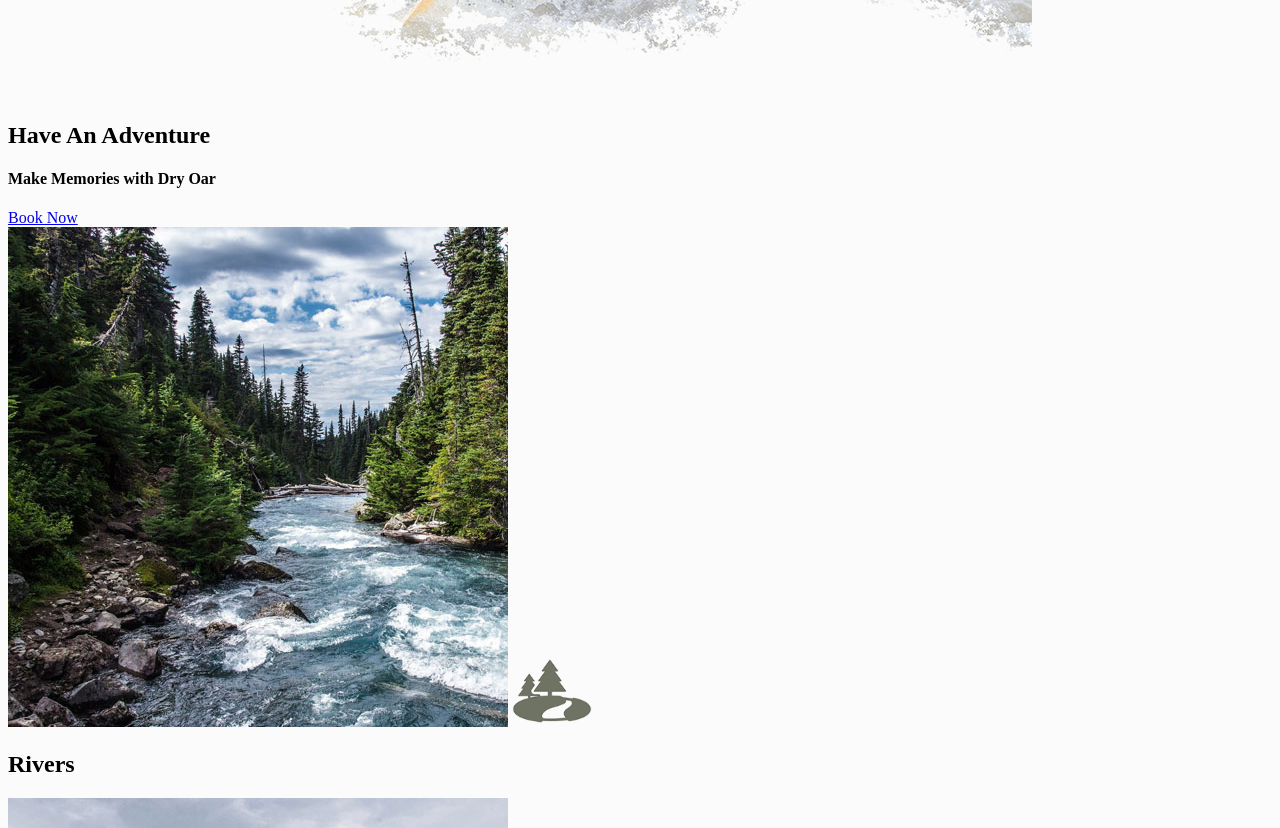
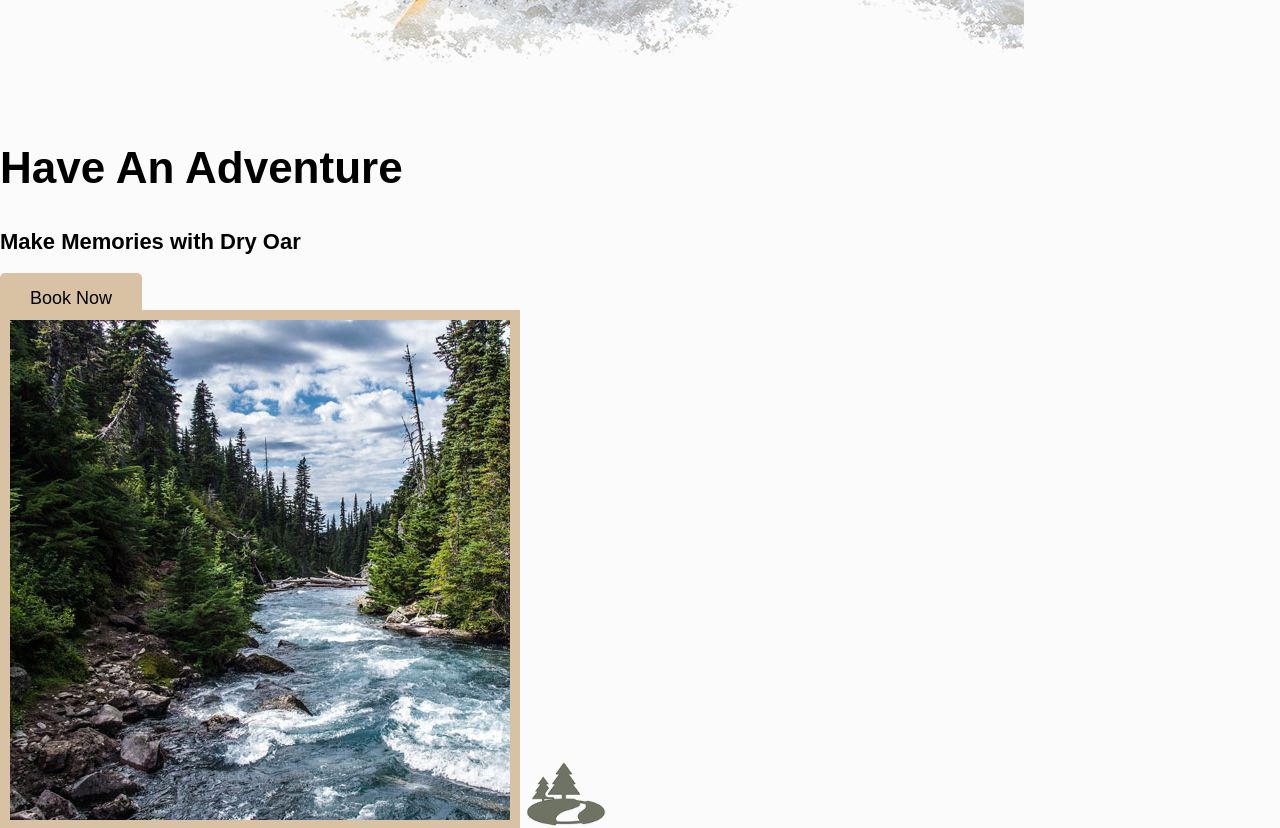
Before and after one commit to alexandermudijire/wdd130, a plain HTML site: page wwr/index.html in a window 1280 px wide. Shown: the part 900-1728 px from the top of the page. Drawn offline with Linux system fonts and the light colour scheme.

Commit message:
added padding

```diff
--- a/wwr/styles/style.css
+++ b/wwr/styles/style.css
@@ -1,3 +1,13 @@
+
+.home-title {
+    font-family: 'Rock Salt', 'Bradley Hand', sans-serif;
+    font-size: 2em;
+}
+
+.msg {
+    background-color: #6f7364;
+    line-height: 1.5em;
+  }
 #background {
     height: 725px;
 }
@@ -5,7 +15,15 @@
 
 body {
     background-color: #fcfbfb;
+    font-family: Raleway, Arial, sans-serif;
+    font-size: 22px;
+    margin: 0;
+    padding: 0;
 }
+h2 {
+    margin: 0;
+}
+
 header {
     background-color:rgba(20,30,13, .7);
 }
@@ -22,6 +40,7 @@ nav a {
     text-align: center;
     color: #fcfbfb;
     text-decoration: none;
+    padding: 35px;
 }
 
 
@@ -33,3 +52,19 @@ footer p {
 footer p a:hover {
     text-decoration: underline;
 }
+
+.book, .join {
+    background-color: #d9c2a3;
+    color: black;
+    text-decoration: none;
+    font-size: 18px;
+    padding: 15px 30px;
+    margin-top: 50px;
+    border-radius: 5px;
+}
+.card-img {
+    border: 10px solid #d9c2a3;
+}
+main section img {
+    box-sizing: border-box;
+}
```
